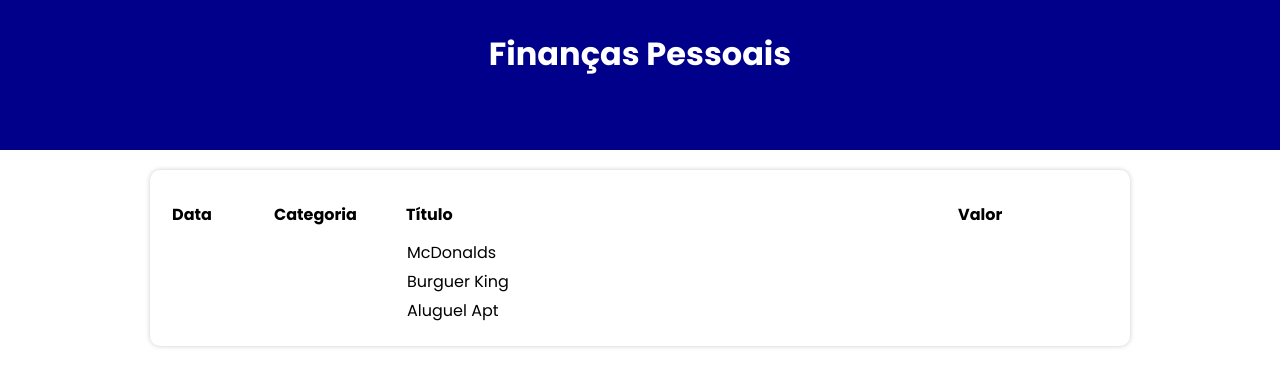
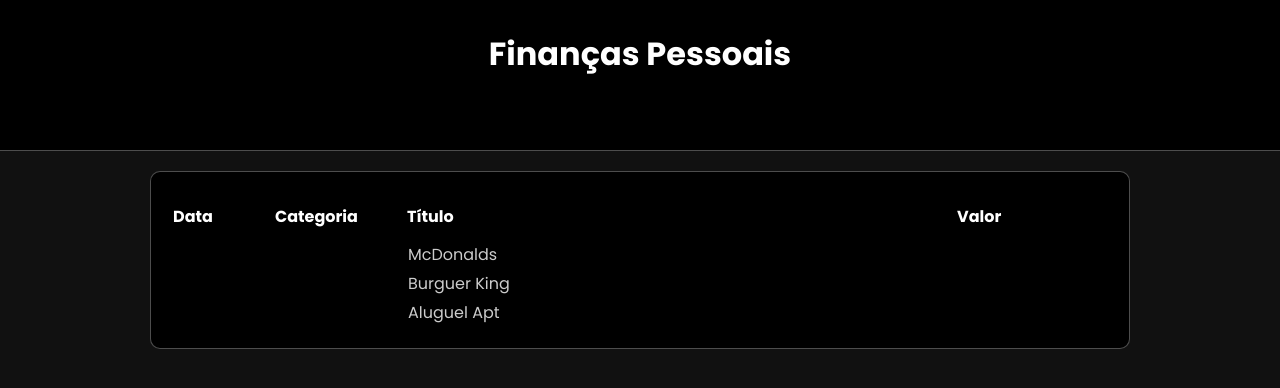
Before and after one commit to iamdevmarcos/my-finances, a React (Vite) app: page / in a window 1280 px wide. Shown: the top 388 px of the page. Built offline with nearby package versions, Linux system fonts and the light colour scheme.

Commit message:
fix: Change color theme

```diff
--- a/src/App.styles.ts
+++ b/src/App.styles.ts
@@ -1,11 +1,15 @@
 import styled from "styled-components";
 
-export const Container = styled.div``;
+export const Container = styled.div`
+  background: #111;
+  min-height: 100vh;
+`;
 
 export const Header = styled.div`
-  background: darkblue;
+  background: #000;
   height: 150px;
   text-align: center;
+  border-bottom: 1px solid rgba(255, 255, 255, 0.3);
 `;
 
 export const Title = styled.h1`
--- a/src/components/TableArea/styles.ts
+++ b/src/components/TableArea/styles.ts
@@ -2,15 +2,17 @@ import styled from "styled-components";
 
 export const Table = styled.table`
   width: 100%;
-  background: #fff;
+  background: #000;
   padding: 20px;
-  box-shadow: 0 0 5px #ccc;
+  border: 1px solid rgba(255, 255, 255, 0.3);
   border-radius: 10px;
   margin-top: 20px;
+  color: #ccc;
 `;
 
 export const TableHeadColumn = styled.th<{ width?: number }>`
   width: ${(props) => (props.width ? `${props.width}px` : "auto")};
   padding: 10px 0;
   text-align: left;
+  color: #fff;
 `;
```
